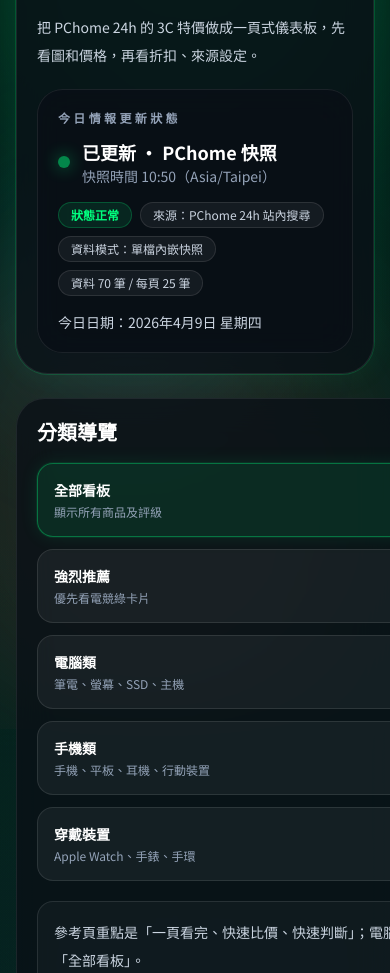
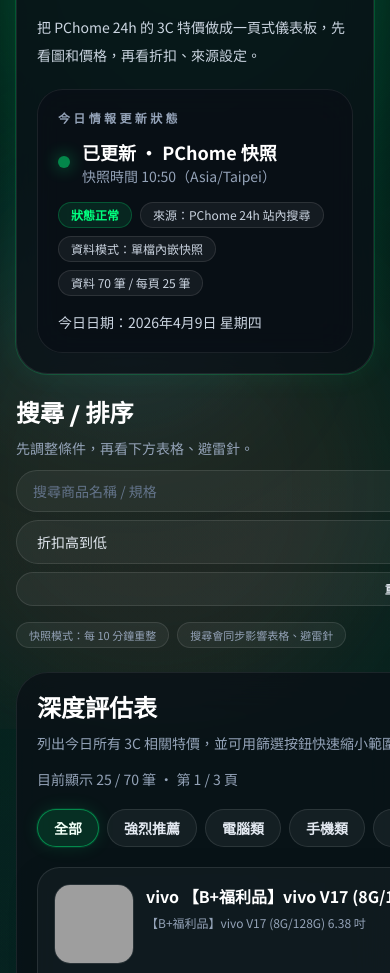
Before and after one commit to blue9111/pchome, a plain HTML site: page index.html in a window 390 px wide. Shown: the part 115-1088 px from the top of the page. Drawn offline with nearby package versions, Linux system fonts and the light colour scheme; grey boxes are pictures that could not be loaded.

Commit message:
Hide sidebar on mobile

```diff
--- a/index.html
+++ b/index.html
@@ -102,7 +102,7 @@
     </header>
 
     <section class="mt-6 grid gap-6 xl:grid-cols-[280px_1fr]">
-      <aside class="glass rounded-[1.8rem] p-5">
+      <aside class="hidden glass rounded-[1.8rem] p-5 xl:block">
         <div class="flex items-center justify-between">
           <h2 class="display text-xl font-black text-white">分類導覽</h2>
           <span class="rounded-full border border-white/10 bg-white/5 px-2.5 py-1 text-[11px] text-slate-400">PChome 24h</span>
```
